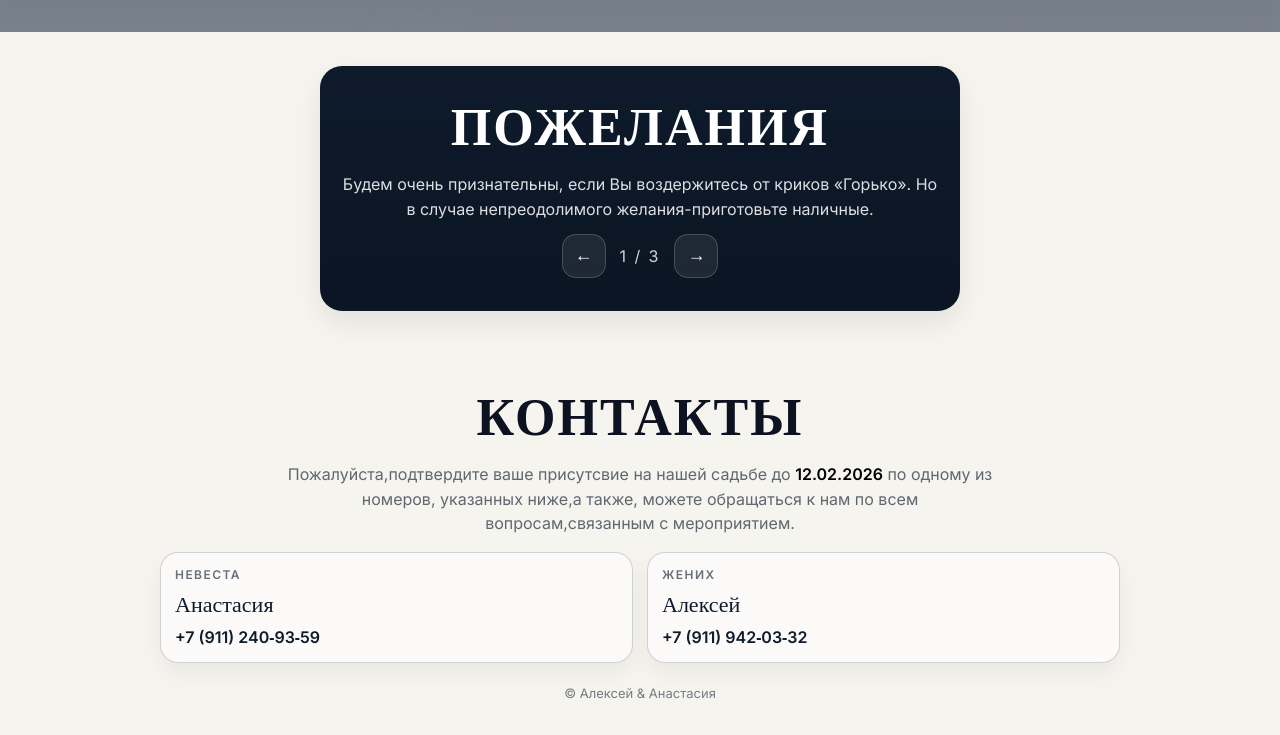
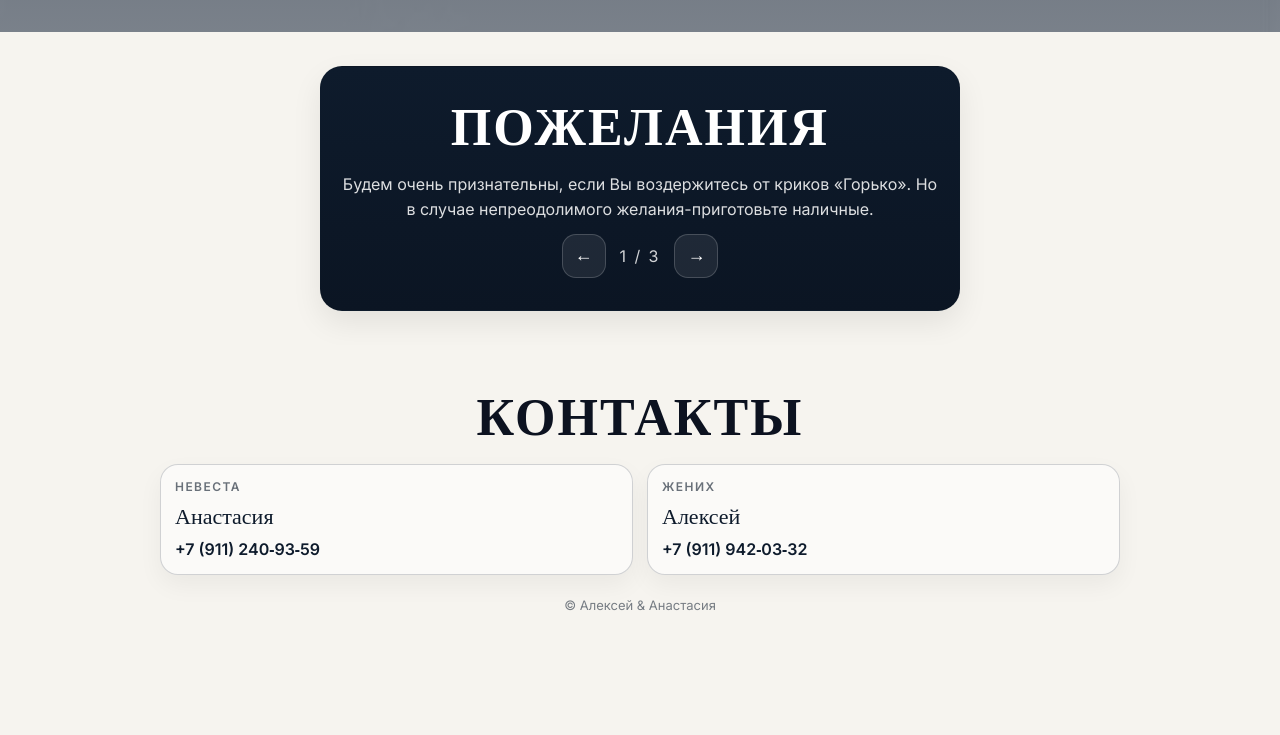
Before and after one commit to AlexLysy/wedding, a plain HTML site: page index.html in a window 1280 px wide. Shown: the part 5078-5813 px from the top of the page. After the commit the page ends 5725 px from the top, so only its background shows below. Drawn offline with nearby package versions, Linux system fonts and the light colour scheme.

Commit message:
Add files via upload

```diff
--- a/index.html
+++ b/index.html
@@ -321,10 +321,6 @@
     <section class="section section--paper" id="contacts">
       <div class="container">
         <h2 class="title">КОНТАКТЫ</h2>
-		<p class="text text--center">
-            Пожалуйста,подтвердите ваше присутсвие на нашей садьбе до <span class="dateBlack">12.02.2026</span> по одному из номеров,
-			указанных ниже,а также, можете обращаться к нам по всем вопросам,связанным с мероприятием.
-          </p>
 
         <div class="contacts">
           <div class="contact">
```
